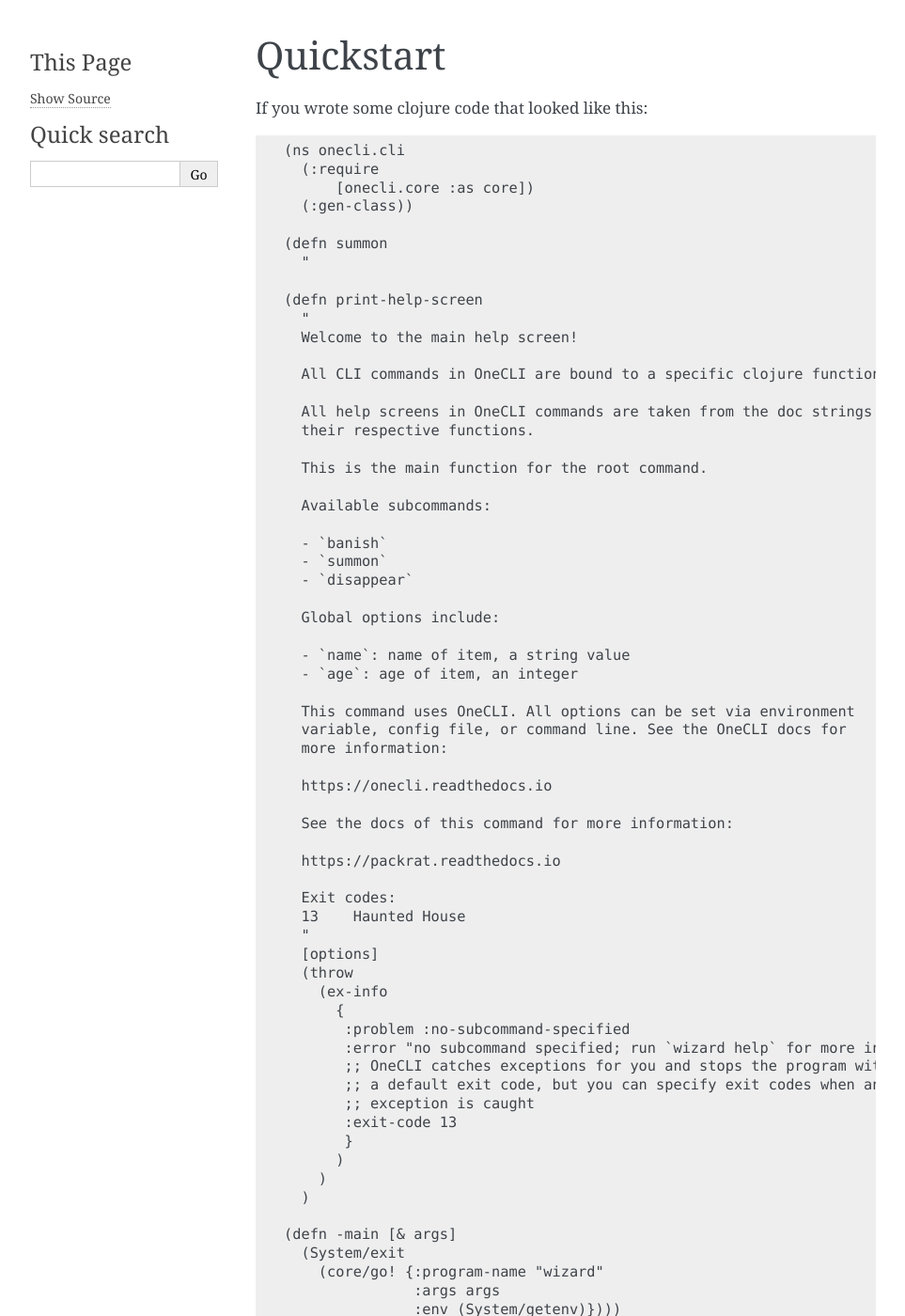
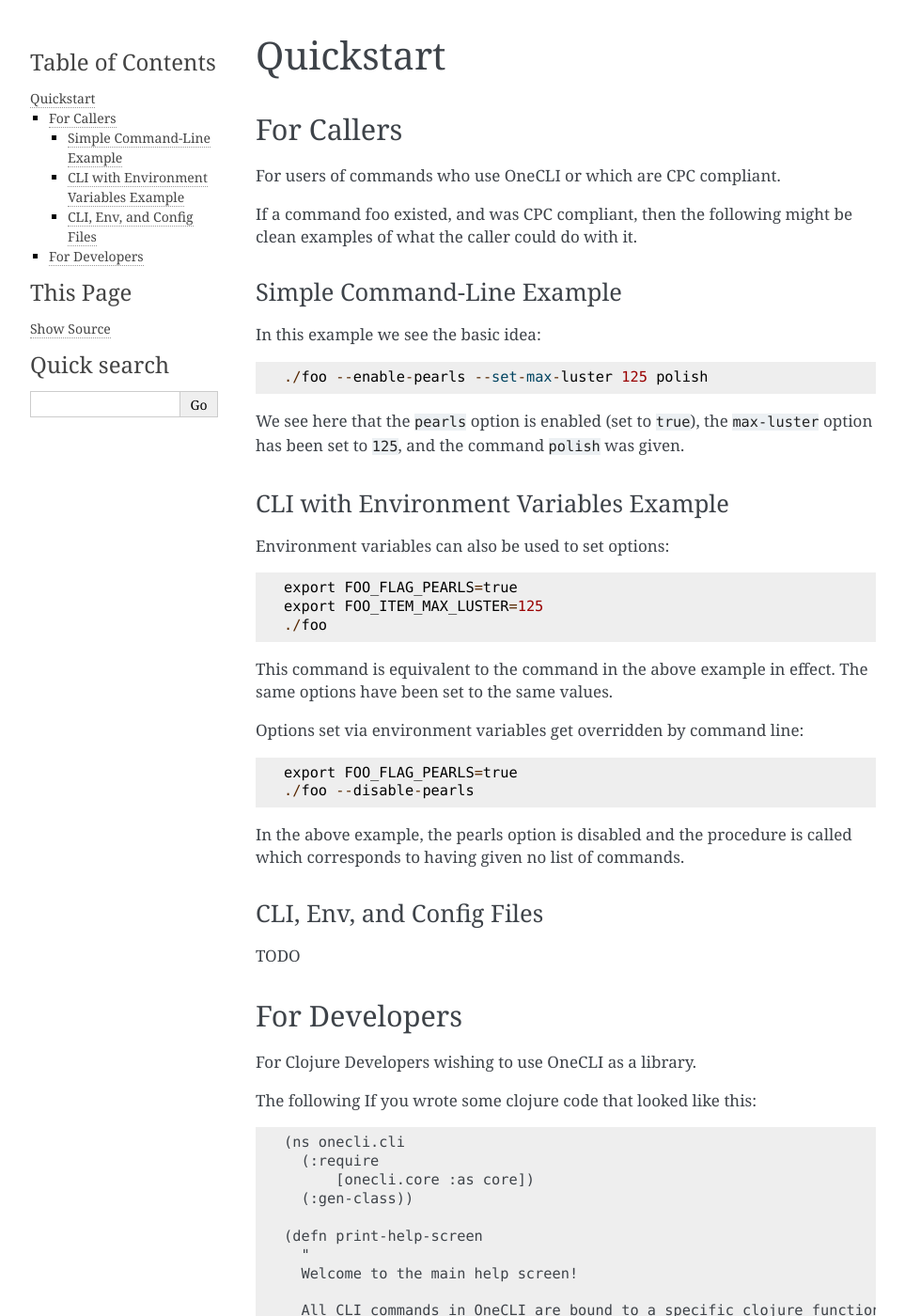
Before and after one commit to djhaskin987/onecli, a Sphinx documentation site: the page built from doc/quickstart.rst, in a window 1280 px wide and 1400 px high. Shown: the whole window at 94% size, without its empty margins (148-1111 px from the left). Built offline with Sphinx 7.4.7, drawn with Linux system fonts in a browser that asks for light colours; pages that are not in the unit, such as notebooks, are missing from menus; some of the changed text lies outside the part shown.

Commit message:
Some progress on the documentation front

```diff
--- a/doc/quickstart.rst
+++ b/doc/quickstart.rst
@@ -1,15 +1,61 @@
 Quickstart
 ==========
 
-If you wrote some clojure code that looked like this::
+For Callers
+-----------
+
+For users of commands who use OneCLI or which are CPC compliant.
+
+If a command foo existed, and was CPC compliant, then the following might
+be clean examples of what the caller could do with it.
+
+Simple Command-Line Example
++++++++++++++++++++++++++++
+
+In this example we see the basic idea::
+
+    ./foo --enable-pearls --set-max-luster 125 polish
+
+We see here that the ``pearls`` option is enabled (set to ``true``),
+the ``max-luster`` option has been set to ``125``, and the command
+``polish`` was given.
+
+CLI with Environment Variables Example
+++++++++++++++++++++++++++++++++++++++
+
+Environment variables can also be used to set options::
+
+    export FOO_FLAG_PEARLS=true
+    export FOO_ITEM_MAX_LUSTER=125
+    ./foo
+
+This command is equivalent to the command in the above example in effect.
+The same options have been set to the same values.
+
+Options set via environment variables get overridden by command line::
+
+    export FOO_FLAG_PEARLS=true
+    ./foo --disable-pearls
+
+In the above example, the pearls option is disabled and the procedure is
+called which corresponds to having given no list of commands.
+
+CLI, Env, and Config Files
+++++++++++++++++++++++++++
+
+TODO
+
+For Developers
+--------------
+
+For Clojure Developers wishing to use OneCLI as a library.
+
+The following If you wrote some clojure code that looked like this::
 
   (ns onecli.cli
     (:require
         [onecli.core :as core])
     (:gen-class))
-
-  (defn summon
-    "
 
   (defn print-help-screen
     "
--- a/doc/rfc.rst
+++ b/doc/rfc.rst
@@ -178,10 +178,54 @@ The order in which arguments which specify options appear matters. Arguments
 occurring later in the arguments MUST override any value set for the same
 option by an earlier argument.
 
-As previously specified, any option given by command line MUST be overridden
-given by configuraton file or environment
-variable
+As previously specified, any option given by command line MUST override any
+value given for that option given by environment variable or configuration
+file.
 
 An argument of the form ``--enable-<option-name>`` MUST have the effect
 of setting the option to the boolean value true, unless the option is not meant
-to be of a boolean value type, in which case the b
+to be of a boolean value type, in which case the behavior of the program is
+undefined.
+
+An argument of the form ``--disable-<option-name>`` MUST have the effect
+of setting the option to the boolean value false, unless the option is not
+meant to be of a boolean value type, in which case the behavior of the program
+is undefined.
+
+An argument of the form ``--reset-<option-name>`` MUST have the effect
+of "resetting" the option, such that the behavior of the function was never
+set at all, not even given a default value by the program. In programs with a
+concept of ``null`` or ``nil``, this argument sets the option to the null
+value.
+
+A series of arguments of the form ``--set-<option-name> <value>`` MUST have the
+effect of setting the value of ``<option-name>`` to ``<value>``. Any transform
+functions specific to that option MAY be used by the program, resulting in the
+string ``<value>`` becoming deserialized and the option set to the deserialized
+value.
+
+A series of arguments of the form ``--json-<option-name> <json-string>`` MUST
+have the effect of treating the argument ``<json-string>`` as a string of
+unicode characters, representing a valid JSON value, list or object. The JSON
+is deserialized (or at least logically so), possibly in an option-specific
+manner, and the option's value within the option data structure is set to this
+result.
+
+A series of arguments of the form ``--file-<option-name> <resource-loc>`` MUST
+have the effect of opening some resource, reading UTF-8 encoded unicode characters
+from that resource, deserializing them from JSON, and setting the option to the
+resulting value of that JSON. The resource MUST be allowed to be a file, but
+the program MAY also support single-string URLs, such as ``http``, ``ftp``, or
+``ssh`` URLs.
+
+All other arguments that are not of the forms above, after the aliases have
+been applied, are assumed to be commands.
+
+The CPC compliant program will then call the procedure that is associated
+with the list of commands found on the command line. The "list of commands" here
+means a list of commands with the commands found first in the arguments list
+at the front of the list, moving in this order until the back of the list
+which should contain the commands found last in the arguments list.
+A unique procedure for each command list should be called with the option data
+structure. If a list of commands was specified about which the program has no
+information, an error SHOULD be returned.
--- a/doc/why-onecli.rst
+++ b/doc/why-onecli.rst
@@ -1,6 +1,18 @@
 Why OneCLI?
 ===========
 
+I was thinking really hard how to make the CLI more approachable and easy
+to target. I wanted to find a simple way to map commands and options to
+function calls, and I never wanted to write another argument parser
+or configuration file parser again.
+
+I also wanted to write a command that adhered as much as possible to the unix
+philosophy of "do one thing well", a command that has maximum pipe usefulness.
+It made sense to use JSON everywhere to meet this goal.
+
+With these two ideas in my head, I came up with CPC, or Command Procedure
+Call, a standard for how a CLI program interacts with the user and behaves
+in a clean, standard way.
 
 OneCLI is Clojure library that makes CLI very nice, easy, and clojure-y.
 
@@ -11,9 +23,3 @@ of the box.
 
 OneCLI allows the programmer to easily make some very nice command line
 interface tools.
-
-It gathers configuration from defaults provided by the caller, by the
-config files (including https/remote ones), from
-environment, and from the CLI. then it merges these configuration items
-in an intuitive and easy-to-reason-about way. The result is a low-friction,
-clear and straightforward way to write commands.
```
Also changed, not shown: other parts of doc/quickstart.rst (+3 -1 lines), 1 other file.
